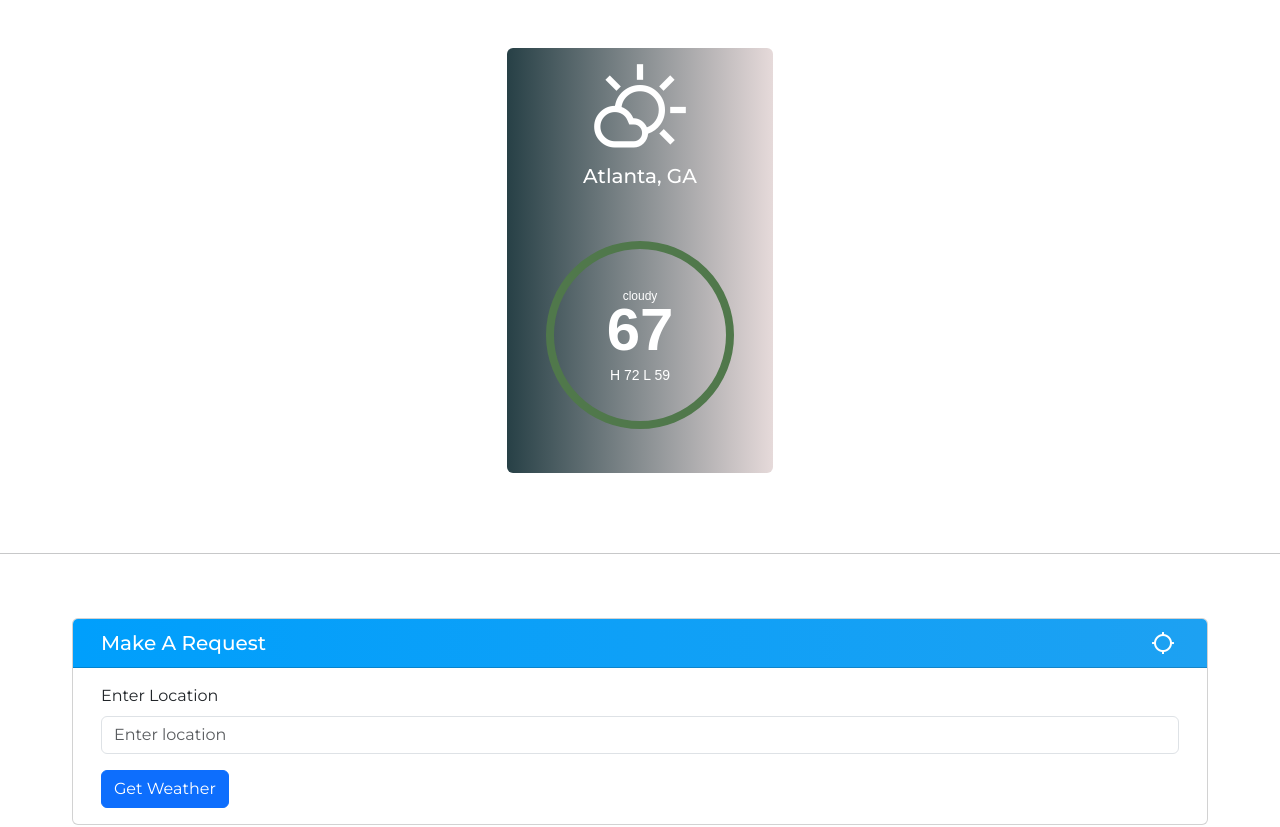
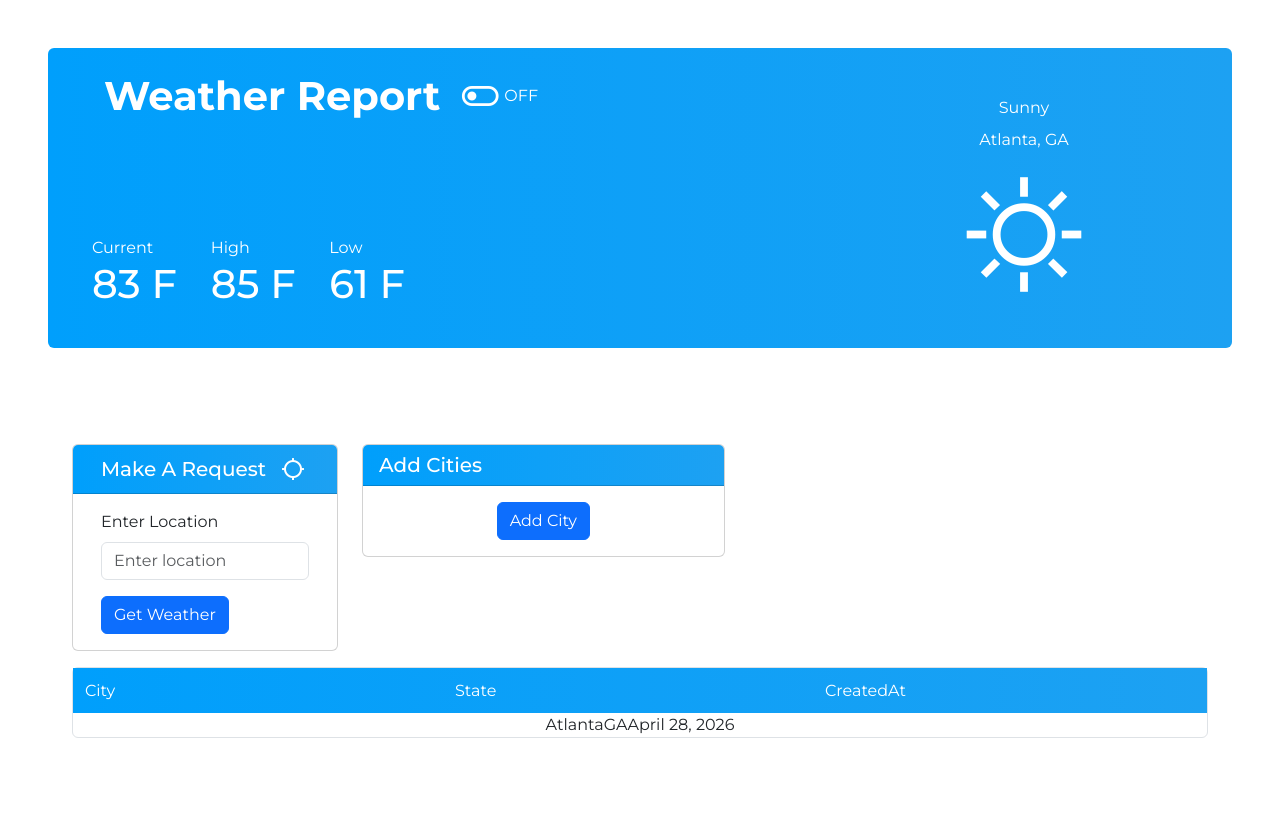
Before and after one commit to darrellhubbardportfolio/weather-app, a website: page views/index.html in a window 1280 px wide. Shown: the top 827 px of the page. Drawn offline with nearby package versions, Linux system fonts and the light colour scheme.

```diff
--- a/public/css/home-page.css
+++ b/public/css/home-page.css
@@ -11,6 +11,7 @@
     align-items: center;
     justify-content: center;
     flex-direction: column;
+    height: 300px;
 }
 
 .weather-report-card
@@ -44,12 +45,16 @@
 
 .sunny-weather
 {
-
+    background: #1DA1F2;
+    background: -webkit-linear-gradient(to right, #009ffc, #1DA1F2);
+    background: linear-gradient(to right, #009ffc, #1DA1F2);
 }
 
 .snowy-weather
 {
-
+    background: #C9D6FF;
+    background: -webkit-linear-gradient(to right, #E2E2E2, #C9D6FF);
+    background: linear-gradient(to right, #E2E2E2, #C9D6FF);
 }
 
 #weather-report
--- a/public/css/styles.css
+++ b/public/css/styles.css
@@ -59,9 +59,9 @@
 
 .bg-twitter
 {
-    background: #1DA1F2;  /* fallback for old browsers */
-    background: -webkit-linear-gradient(to right, #009ffc, #1DA1F2);  /* Chrome 10-25, Safari 5.1-6 */
-    background: linear-gradient(to right, #009ffc, #1DA1F2); /* W3C, IE 10+/ Edge, Firefox 16+, Chrome 26+, Opera 12+, Safari 7+ */
+    background: #1DA1F2 !important;
+    background: -webkit-linear-gradient(to right, #009ffc, #1DA1F2) !important;
+    background: linear-gradient(to right, #009ffc, #1DA1F2) !important;
 }
 
 .text-knockout
--- a/views/index.html
+++ b/views/index.html
@@ -13,46 +13,73 @@
     <link rel="stylesheet" href="/public/css/home-page.css" />
 </head>
 <body>
+
     <header class="container-fluid p-5">
 
-        <div class="hero container-fluid">
+        <div class="hero container-fluid sunny-weather p-3 rounded-2">
 
-            <div class="container-fluid col-lg-3 col-md-6 col-sm-12 m-0 mb-3">
+            <div class="row col-12 h-100 align-items-start">
 
-                <div class="card col-12 cloudy-weather border-0 weather-report-card">
+                <!-- first slot -->
+                <div class="container-fluid col-lg-8 col-md-6 col-sm-12 h-100">
 
-                    <div class="card-header bg-transparent border-0 flex-column">
+                    <div class="card col-12 h-100 border-0 bg-transparent">
 
-                        <span class="material-symbols-outlined text-white weather-report-icon">partly_cloudy_day</span>
+                        <div class="card-header col-12 border-0 bg-transparent">
 
-                        <h5 class="card-title col-12 text-center text-white m-0 p-0">Atlanta, GA</h5>
+                            <div class="container-fluid justify-content-start gap-3">
+
+                                <h1 class="m-0 p-0 fw-bold text-white">Weather Report</h1>
+
+                                <!-- toggle button -->
+                                <div class="gap-`">
+
+                                    <span class="material-symbols-outlined fs-1 text-white">toggle_off</span>
+                                    <span class="text-white text-uppercase">off</span>
+                                </div>
+                            </div>
+                        </div>
+                        <div class="card-body col-12">
+
+                            <div class="row col-lg-6 col-md-6 col-sm-12 me-auto mt-auto">
+
+                                <!-- current temperature -->
+                                <div class="container col-lg-4 col-md-4 col-sm-4 justify-content-start flex-column">
+                                    <label class="text-white col-12 text-start">Current</label>
+                                    <h5 class="text-white fs-1 col-12 text-start">83 F</h5>
+                                </div>
+                                <!-- high temperature -->
+                                <div class="container col-lg-4 col-md-4 col-sm-4 justify-content-start flex-column">
+                                    <label class="text-white col-12 text-start">High</label>
+                                    <h5 class="text-white fs-1 col-12 text-start">85 F</h5>
+                                </div>
+                                <!-- low temperature -->
+                                <div class="container col-lg-4 col-md-4 col-sm-4 justify-content-start flex-column">
+                                    <label class="text-white col-12 text-start">Low</label>
+                                    <h5 class="text-white fs-1 col-12 text-start">61 F</h5>
+                                </div>
+                            </div>
+                        </div>
                     </div>
-                    <div class="card-body flex-column">
+                </div>
+                <!-- second slot -->
+                <div class="container-fluid col-lg-4 col-md-6 col-sm-12 h-100">
 
-                        <!-- show the weather report -->
-                        <svg width="200" height="200" viewBox="0 0 200 200" xmlns="http://www.w3.org/2000/svg" id="weather-report">
+                    <div class="card col-12 h-100 border-0 bg-transparent">
 
-                            <circle cx="100" cy="100" r="90" id="weather-circle" />
-
-                            <text x="100" y="65" font-family="Arial, sans-serif" font-size="12" text-anchor="middle" id="weather-conditions">
-                                cloudy
-                            </text>
-
-                            <text x="100" y="115" font-family="Arial, sans-serif" font-size="60" font-weight="bold" text-anchor="middle" id="temperature">
-                                67
-                            </text>
-
-                            <text x="100" y="145" font-family="Arial, sans-serif" font-size="14" text-anchor="middle" id="temperature-range">
-                                H 72 L 59
-                            </text>
-                        </svg>
+                        <div class="card-body flex-column text-white">
+                            <p class="card-title">Sunny</p>
+                            <p class="card-text">Atlanta, GA</p>
+                            <span class="material-symbols-outlined" style="font-size: 125px;">sunny</span>
+                        </div>
+                    </div>
                 </div>
             </div>
         </div>
     </header>
 
     <!-- separator -->
-    <hr class="col-12" />
+    <!-- <hr class="col-12" /> -->
 
     <main class="container-fluid">
 
@@ -61,10 +88,10 @@
 
             <!-- look up a city weather for today -->
 
-            <div class="row col-12 align-items-start">
+            <div class="row col-12 align-items-start justify-content-start">
 
                 <!-- where you make a requrest -->
-                <div class="container-fluid col-12 mb-3">
+                <div class="container-fluid col-lg-3 col-md-4 col-sm-12 m-0 mb-3">
 
                     <div class="card col-12">
 
@@ -102,7 +129,7 @@
                 </div>
 
                 <!-- add a list of cities to be permanent options -->
-                <div class="container-fluid col-lg-6 col-md-6 col-sm-12 mb-3">
+                <div class="container-fluid col-lg-4 col-md-4 col-sm-12 m-0 mb-3">
 
                     <div class="card col-12">
 
@@ -124,6 +151,33 @@
                         </div>
                     </div>
                 </div>
+
+                <!-- a table of 3 cities, which one is atlanta, ga and the rest are random -->
+                <div class="container-fluid col-12 col-md-12 col-sm-12 m-0 mb-3">
+
+                    <div class="col-12 border rounded-2 flex-column">
+
+                        <!-- acts as the header -->
+                        <div class="container-fluid flex-column col-12 p-0 text-white">
+
+                            <div class="container-fluid justify-content-between bg-twitter col-12" style="height: 45px;">
+                                <span class="col-lg-4 col-md-4 col-sm-12">City</span>
+                                <span class="col-lg-4 col-md-4 col-sm-12">State</span>
+                                <span class="col-lg-4 col-md-4 col-sm-12">CreatedAt</span>
+                            </div>
+                        </div>
+
+                        <!-- acts as the body -->
+                        <div class="container-fluid flex-column col-12">
+
+                            <div class="container-fluid col-12">
+                                <span>Atlanta</span>
+                                <span>GA</span>
+                                <span>April 28, 2026</span>
+                            </div>
+                        </div>
+                    </div>
+                </div>
             </div>
         </section>
     </main>
```
Also changed, not shown: instructions-for-adding-gradient-svg.txt (+35 -0 lines), 1 other file.
